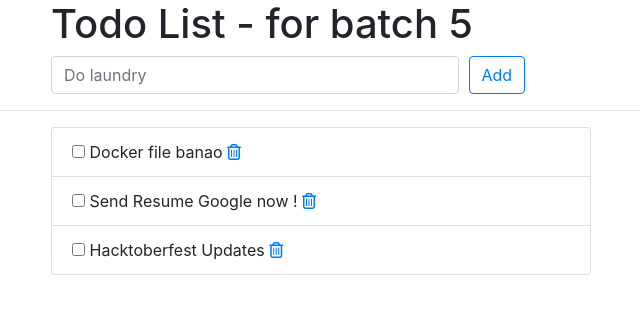
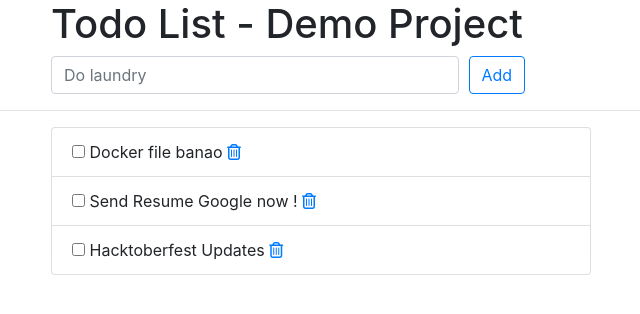
Before and after one commit to khadija222023/django-todo-app, a Django app: page /todos/ in a window 1280 px wide. Shown: the top 314 px of the page, without its empty margins (224-864 px from the left). Run offline with Django 3.2, Linux system fonts and the light colour scheme; data comes from the database, SQL or seed files in the repository; some libraries are stand-ins or nearby versions.

Commit message:
Update title from 'Todo List - for batch 5' to 'Todo List - Demo Project'

```diff
--- a/todos/templates/todos/index.html
+++ b/todos/templates/todos/index.html
@@ -12,7 +12,7 @@
     <div class="offset-md-2 col-lg-9">
       <div class="page-header">
         <h1>
-          Todo List - for batch 5
+          Todo List - Demo Project
         </h1>
       </div>
     </div>
```
